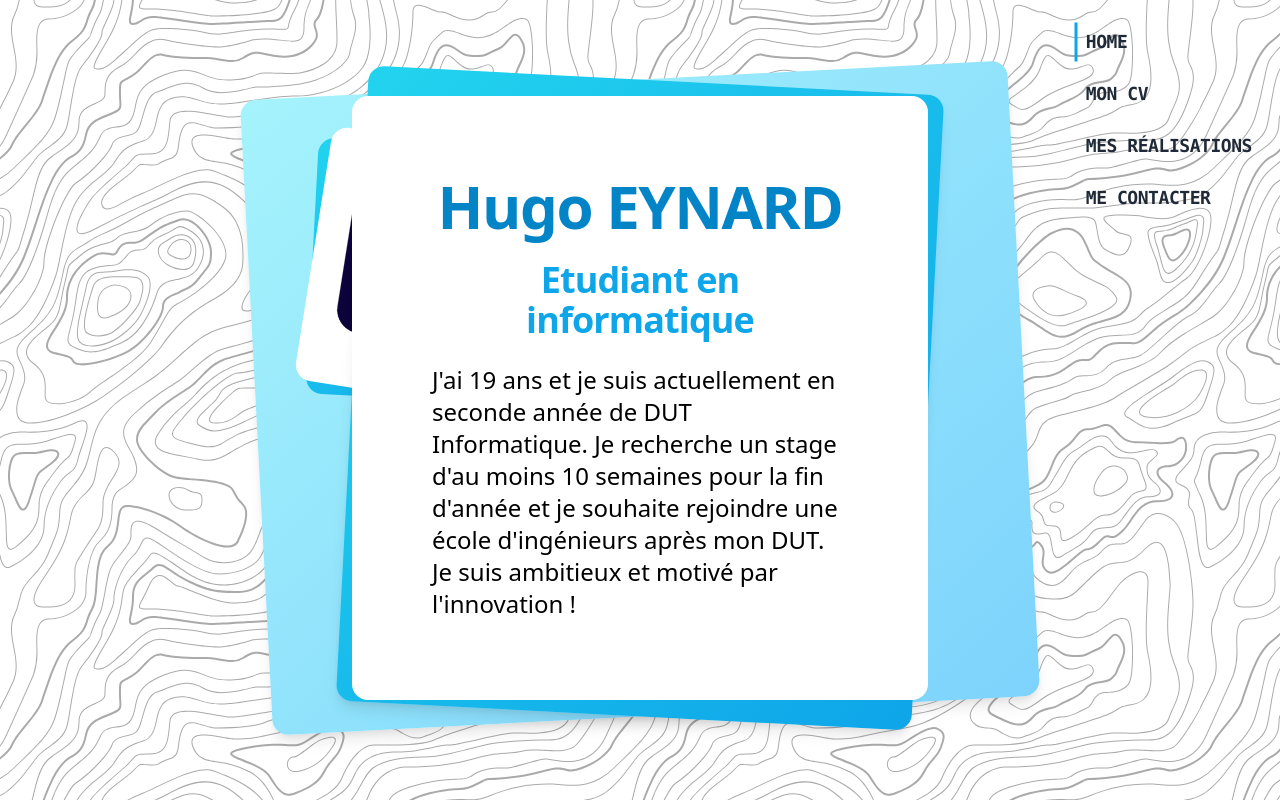
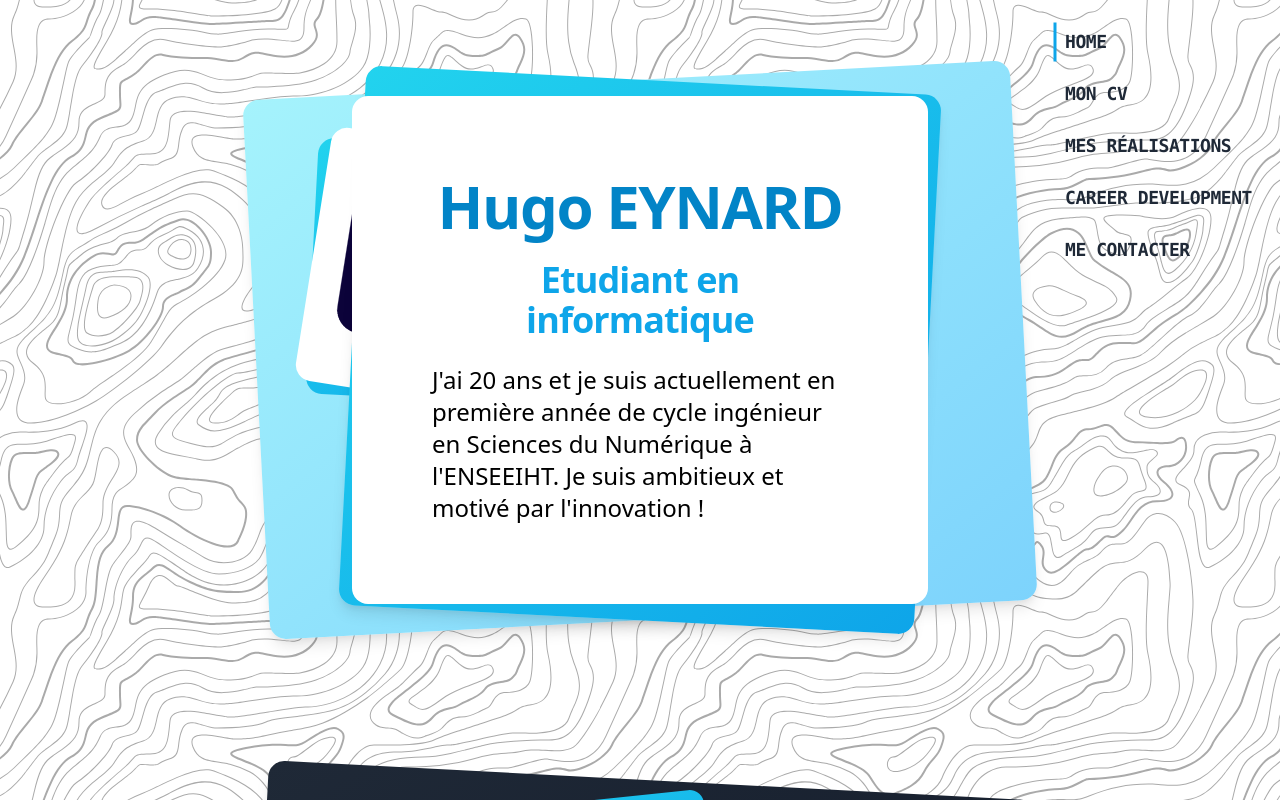
Before and after one commit to Hugogo22/Portfolio-Firebase, a Vue app: page / in a window 1280 px wide. Shown: the top 800 px of the page. Built offline with nearby package versions, Linux system fonts and the light colour scheme.

Commit message:
Ajout de la page 'Career Development'

```diff
--- a/public/index.html
+++ b/public/index.html
@@ -1,5 +1,5 @@
 <!DOCTYPE html>
-<html>
+<html style="overflow-y:scroll;">
   <head>
     <meta charset="utf-8">
     <meta name="viewport" content="width=device-width, initial-scale=1">
@@ -7,7 +7,7 @@
     <title>Hugo EYNARD</title>
 
   </head>
-  <body>
+  <body >
     <noscript>
       <strong>We're sorry but <%= htmlWebpackPlugin.options.title %> doesn't work properly without JavaScript enabled. Please enable it to continue.</strong>
     </noscript>
--- a/src/App.vue
+++ b/src/App.vue
@@ -1,5 +1,6 @@
-<template>
-  <div class="hidden xl:flex fixed right-4 top-4 flex-col z-50 align-baseline font-mono text-lg tracking-tight uppercase font-bold text-gray-800 transition-transform duration-300 translate-x-56" :class="{ transform: isScrolled}">
+<template class="overflow-hidden">
+  <div class="hidden xl:flex fixed right-4 top-4 flex-col z-50 align-baseline font-mono text-lg tracking-tight uppercase font-bold  transition-all  duration-300 translate-x-56"
+  :class="[{'transform': isScrolled}, isCareerDevelopment ? 'text-white' : 'text-gray-800']">
     <router-link class="routerlink" to="/">
       <div class="p-3">
         Home
@@ -13,6 +14,11 @@
     <router-link class="routerlink" to="/Realisations">
       <div class="p-3">
         Mes réalisations
+      </div>
+    </router-link>
+    <router-link class="routerlink" to="/CareerDevelopment">
+      <div class="p-3">
+        Career Development
       </div>
     </router-link>
     <router-link class="routerlink" to="/Contact">
@@ -49,6 +55,12 @@
         </div>
       </router-link>
       <hr/>
+      <router-link to="/CareerDevelopment">
+        <div class="p-3 hover:text-white transition-colors duration-150">
+          Career Development
+        </div>
+      </router-link>
+      <hr/>
       <router-link to="/Contact">
         <div class="p-3 hover:text-white transition-colors duration-150">
           Me contacter
@@ -70,7 +82,7 @@
   .routerlink::after {
     content: "";
     z-index: -1;
-    @apply bg-sky-500 w-1 h-1/4 absolute transform -translate-y-full duration-500 transition-transform scale-0;
+    @apply bg-sky-500 w-1 h-1/5 absolute transform -translate-y-full duration-500 transition-transform scale-0;
   }
 
   .router-link-active::after {
@@ -96,7 +108,7 @@ export default {
       return {
         sideNav: false,
         isScrolled: false,
-        test: 50
+        isCareerDevelopment: this.$route.name == 'CareerDevelopment'
       }
     },
     methods: {
@@ -106,6 +118,9 @@ export default {
     },
     created() {
       window.addEventListener('scroll', this.handleScroll);
+      this.$router.afterEach(() => {
+        this.isCareerDevelopment = (this.$route.name == 'CareerDevelopment');
+      });
     },
     unmounted() {
       window.removeEventListener('scroll', this.handleScroll);
--- a/src/components/Accueil.vue
+++ b/src/components/Accueil.vue
@@ -18,7 +18,7 @@
             <p>Etudiant en informatique</p>
           </div>
           <div class="text-left text-2xl">
-            <p>J'ai 19 ans et je suis actuellement en seconde année de DUT Informatique. Je recherche un stage d'au moins 10 semaines pour la fin d'année et je souhaite rejoindre une école d'ingénieurs après mon DUT.
+            <p>J'ai 20 ans et je suis actuellement en première année de cycle ingénieur en Sciences du Numérique à l'ENSEEIHT.
               Je suis ambitieux et motivé par l'innovation !
             </p>
           </div>
--- /dev/null
+++ b/src/components/CareerDevelopment.vue
@@ -0,0 +1,12 @@
+<template>
+  <div class="min-h-screen bg-center bg-cover bg-space">
+
+  </div>
+</template>
+
+<script>
+
+export default {
+  name: 'CareerDevelopment',
+}
+</script>
--- a/src/components/Realisations.vue
+++ b/src/components/Realisations.vue
@@ -157,7 +157,7 @@
             <p>C - Java - Web - SQL</p>
           </div>
           <div class="text-left text-2xl">
-            <p>Pendant ma première année de DUT et la première partie de cette deuxième année j'ai eu l'occasion de réaliser plusieurs projets, tout seul ou en groupe.</p>
+            <p>Pendant mes deux années de DUT, j'ai eu l'occasion de réaliser plusieurs projets, tout seul ou en groupe.</p>
           </div>
         </div>
       </div>
--- a/src/router/index.js
+++ b/src/router/index.js
@@ -24,10 +24,16 @@ const routes = [
     meta: { num: 3 }
   },
   {
+    path: '/CareerDevelopment',
+    name: 'CareerDevelopment',
+    component: () => import('../components/CareerDevelopment.vue'),
+    meta: { num: 4 }
+  },
+  {
     path: '/Contact',
     name: 'Contact',
     component: () => import('../components/Contact.vue'),
-    meta: { num: 4 }
+    meta: { num: 5 }
   }
 ]
 
--- a/tailwind.config.js
+++ b/tailwind.config.js
@@ -95,6 +95,7 @@ module.exports = {
       'gradient-to-tl': 'linear-gradient(to top left, var(--tw-gradient-stops))',
       'topography': "url('topography.svg')",
       'blue-waves': "url('blue-waves.svg')",
+      'space': "url('space.jpg')",
     },
     backgroundOpacity: (theme) => theme('opacity'),
     backgroundPosition: {
```
Also changed, not shown: src/assets/space.jpg (added), 1 other file (tests, documents, lock files or other folders).
